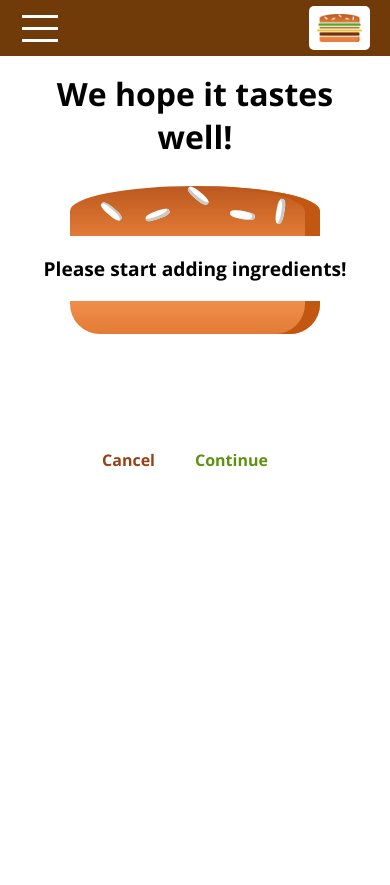
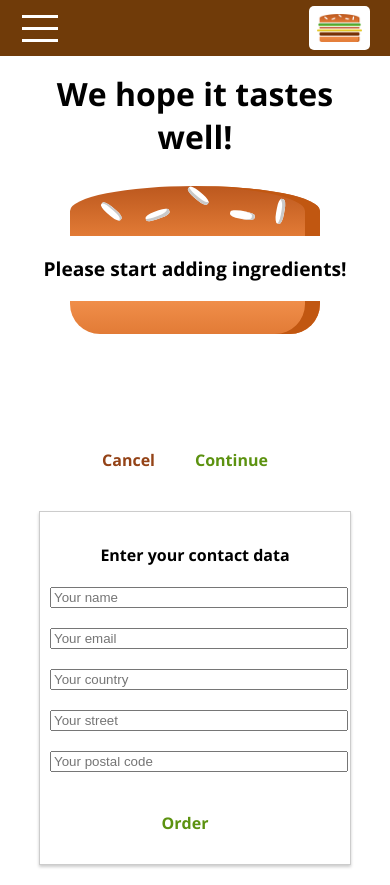
Before and after one commit to Kipris/BurgerBuilder, a React (Create React App) app: page /checkout in a window 390 px wide. Both pictures are taken after a click on the button "Continue". Before the commit the page ends 844 px from the top, so only its background shows below. Built offline with nearby package versions, Linux system fonts and the light colour scheme.

Commit message:
order submission & passing data between pages

```diff
--- a/src/components/Navigation/NavigationItems/NavigationItem/NavigationItem.module.scss
+++ b/src/components/Navigation/NavigationItems/NavigationItem/NavigationItem.module.scss
@@ -26,7 +26,7 @@
         a {
             color: white;
             height: 100%;
-            padding: 16px 10px;
+            padding: 15px 10px;
             border-bottom: 4px solid transparent;
             &:hover,
             &:active,
--- a/src/containers/BurgerBuilder/BurgerBuilder.js
+++ b/src/containers/BurgerBuilder/BurgerBuilder.js
@@ -99,35 +99,12 @@
     }
 
     purchaseContinueHandler = () => {
-        // this.setState({loading: true});
-
-        // const order = {
-        //     ingredients: this.state.ingredients,
-        //     price: this.state.totalPrice, //in real apps the price should be calculated on the server side
-        //     customer: {
-        //         name: 'Max Schwarzmuller',
-        //         address: {
-        //             street: 'Teststreest',
-        //             zipCode: '41351',
-        //             country: 'South Korea'
-        //         },
-        //         email: 'test@test.com'
-        //     },
-        //     deliveryMethod: 'fastest'
-        // }
-        // axios.post('/orders.json', order)
-        //     .then(response => {
-        //         this.setState({loading: false, purchasing: false});
-        //     })
-        //     .catch(error => {
-        //         this.setState({loading: false, purchasing: false});
-        //     });
         const queryParams = [];
         for (let i in this.state.ingredients) {
             queryParams.push(encodeURIComponent(i) + '=' + encodeURIComponent(this.state.ingredients[i]));
         }
+        queryParams.push('price=' + this.state.totalPrice);
         const queryString = queryParams.join('&');
-
         this.props.history.push({
             pathname: '/checkout',
             search: '?' + queryString
--- a/src/containers/Checkout/Checkout.js
+++ b/src/containers/Checkout/Checkout.js
@@ -1,24 +1,28 @@
 import React, { Component } from 'react';
 import CheckoutSummary from '../../components/Order/CheckoutSummary/CheckoutSummary';
+import ContactData from './ContactData/ContactData';
+import { Route } from 'react-router-dom';
 
 class Checkout extends Component {
     state = {
-        ingredients: {
-            salad: 1,
-            meat: 1,
-            cheese: 1,
-            bacon: 1
-        }
+        ingredients: null,
+        totalPrice: 0
     }
 
-    componentDidMount() {
+    componentWillMount() {
+        //when url params changed => update ingredients in state
         const query = new URLSearchParams(this.props.location.search);
         const ingredients = {};
+        let totalPrice = 0;
         for (let param of query.entries()) {
+            if (param[0] === 'price') {
+                totalPrice = param[1];
+            } else {
                 // ['salad', '1']
                 ingredients[param[0]] = +param[1];
             }
-        this.setState({ingredients});
+        }
+        this.setState({ingredients, totalPrice});
     }
 
     checkoutCancelledHandler = () => {
@@ -31,10 +35,19 @@
 
     render() {
         return (
+            <>
                 <CheckoutSummary
                     checkoutCancelled={this.checkoutCancelledHandler}
                     checkoutContinued={this.checkoutContinuedHandler}
                     ingredients={this.state.ingredients} />
+                <Route
+                    path={this.props.match.url + '/contact-data'}
+                    render={() => (
+                        <ContactData
+                            ingredients={this.state.ingredients}
+                            totalPrice={this.state.totalPrice} />
+                    )} />
+            </>
         );
     }
 }
--- /dev/null
+++ b/src/containers/Checkout/ContactData/ContactData.js
@@ -0,0 +1,72 @@
+import React, { Component } from 'react';
+import Button from '../../../components/UI/Button/Button';
+import Spinner from '../../../components/UI/Spinner/Spinner';
+import axios from '../../../axios-orders';
+import { withRouter } from 'react-router-dom';
+import classes from './ContactData.module.scss';
+
+class ContactData extends Component {
+    state = {
+        name: '',
+        email: '',
+        address: {
+            street: '',
+            postalCode: ''
+        },
+        loading: false
+    };
+
+    orderHandler = (event) => {
+        event.preventDefault();
+        this.setState({loading: true});
+
+        const order = {
+            ingredients: this.props.ingredients,
+            price: this.props.totalPrice, //in real apps the price should be calculated on the server side
+            customer: {
+                name: 'Max Schwarzmuller',
+                address: {
+                    street: 'Teststreest',
+                    zipCode: '41351',
+                    country: 'South Korea'
+                },
+                email: 'test@test.com'
+            },
+            deliveryMethod: 'fastest'
+        }
+        axios.post('/orders.json', order)
+            .then(response => {
+                this.setState({loading: false});
+                this.props.history.push('/');
+            })
+            .catch(error => {
+                this.setState({loading: false});
+            });
+    }
+
+    render() {
+        let form = (
+            <form>
+                <input type="text" name="name" placeholder="Your name" />
+                <input type="email" name="email" placeholder="Your email" />
+                <input type="text" name="country" placeholder="Your country" />
+                <input type="text" name="street" placeholder="Your street" />
+                <input type="text" name="postal" placeholder="Your postal code" />
+                <Button
+                    btnType="Success"
+                    clicked={this.orderHandler}>Order</Button>
+            </form>
+        );
+        if (this.state.loading) {
+            form = <Spinner />;
+        }
+        return (
+            <div className={classes.ContactData}>
+                <h4>Enter your contact data</h4>
+                {form}
+            </div>
+        );
+    }
+}
+
+export default withRouter(ContactData);
--- /dev/null
+++ b/src/containers/Checkout/ContactData/ContactData.module.scss
@@ -0,0 +1,20 @@
+.ContactData {
+    margin: 20px auto;
+    width: 80%;
+    text-align: center;
+    box-shadow: 0 2px 3px #ccc;
+    border: 1px solid #ccc;
+    padding: 10px;
+    box-sizing: border-box;
+    input {
+        display: block;
+        width: 100%;
+        margin-bottom: 20px;
+    }
+}
+
+@media (min-width: 600px) {
+    .ContactData {
+        width: 500px;
+    }
+}
```
Lines whose indentation alone changed are shown as unchanged.
